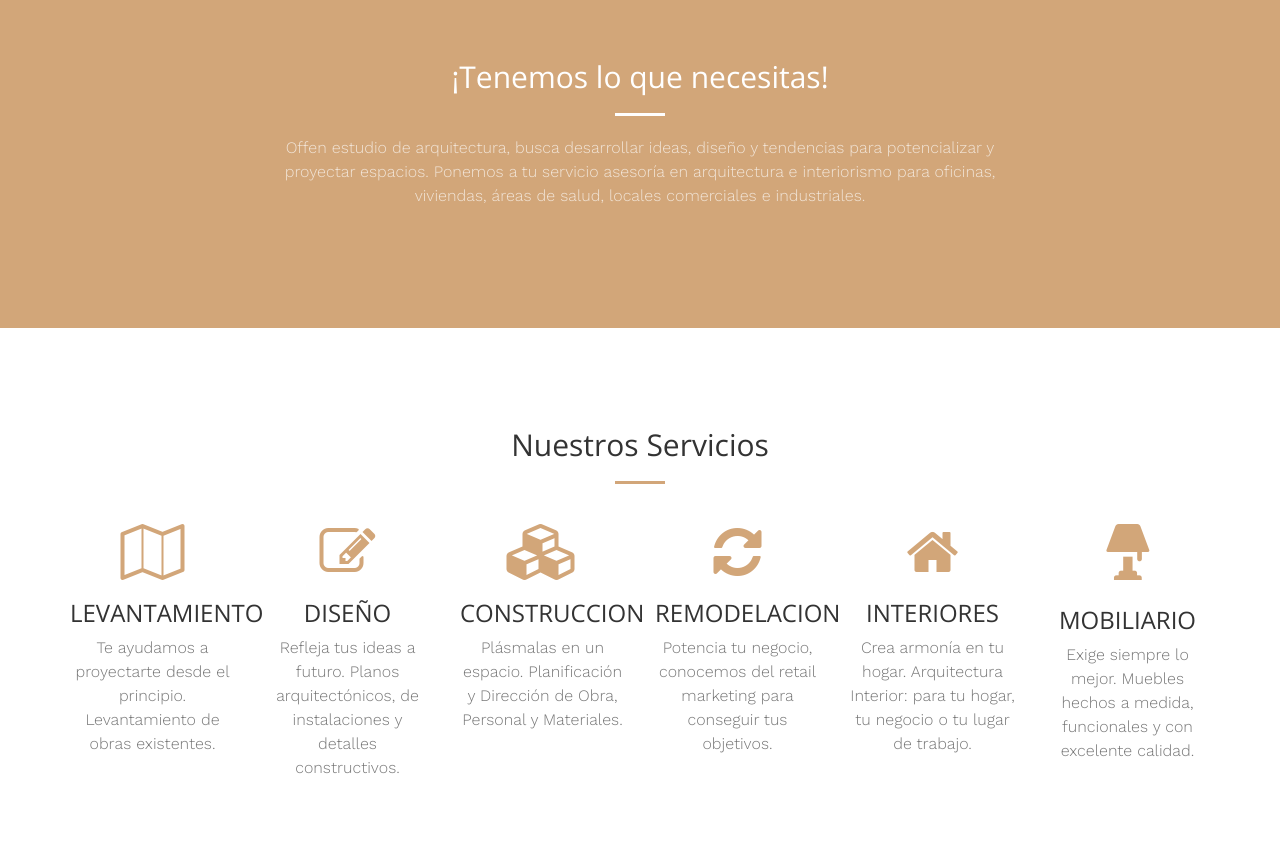
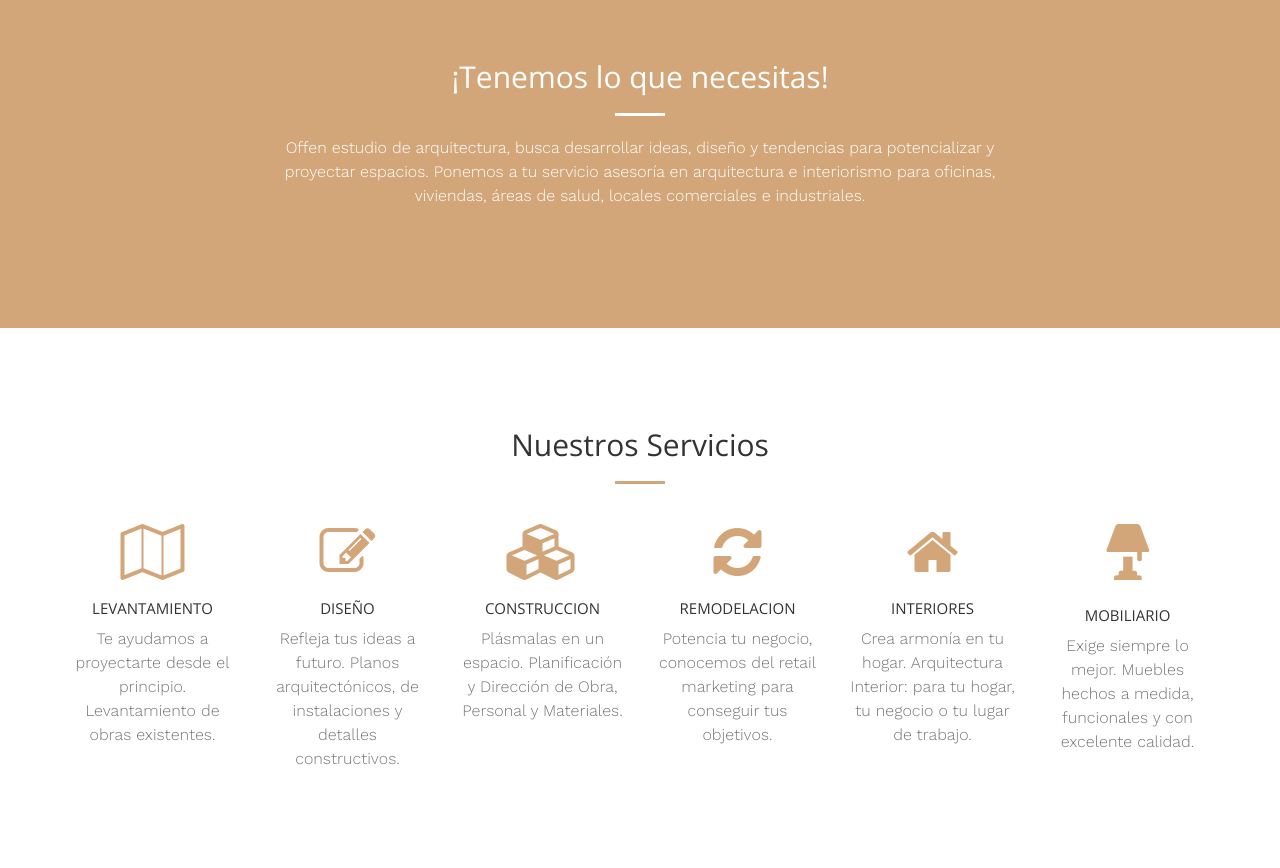
Before and after one commit to Offenlab/Offenlab.github.io, a website: page index.html in a window 1280 px wide. Shown: the part 840-1708 px from the top of the page. Drawn offline with nearby package versions, Linux system fonts and the light colour scheme.

Commit message:
Changed font size

```diff
--- a/css/creative.css
+++ b/css/creative.css
@@ -38,6 +38,11 @@ h5,
 h6 {
   font-family: 'Open Sans', 'Helvetica Neue', Arial, sans-serif;
 }
+
+h3 {
+	font-size: 15px;
+}
+
 p {
 
   font-family: 'Work Sans', sans-serif;
--- a/index.html
+++ b/index.html
@@ -90,7 +90,7 @@
                 <div class="col-lg-8 col-lg-offset-2 text-center">
                     <h2 class="section-heading">¡Tenemos lo que necesitas!</h2>
                     <hr class="light">
-                    <p class="text-faded">Offen estudio de arquitectura, busca desarrollar ideas, diseño y tendencias para potencializar y proyectar espacios. Ponemos a tu servicio asesoría en arquitectura e interiorismo para oficinas, viviendas, áreas de salud, locales comerciales e industriales.</p>
+                    <p>Offen estudio de arquitectura, busca desarrollar ideas, diseño y tendencias para potencializar y proyectar espacios. Ponemos a tu servicio asesoría en arquitectura e interiorismo para oficinas, viviendas, áreas de salud, locales comerciales e industriales.</p>
                 </div>
             </div>
         </div>
```
